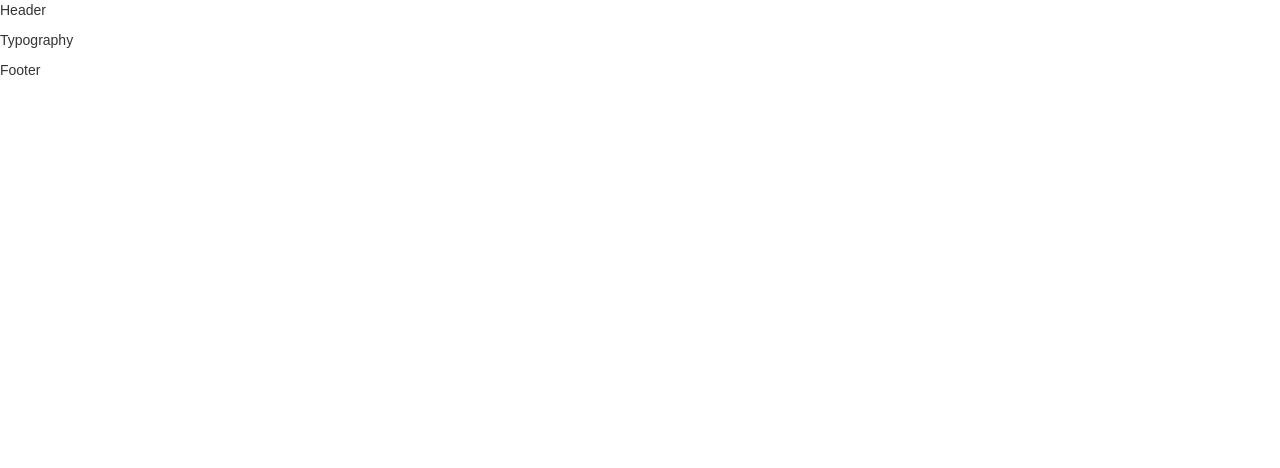
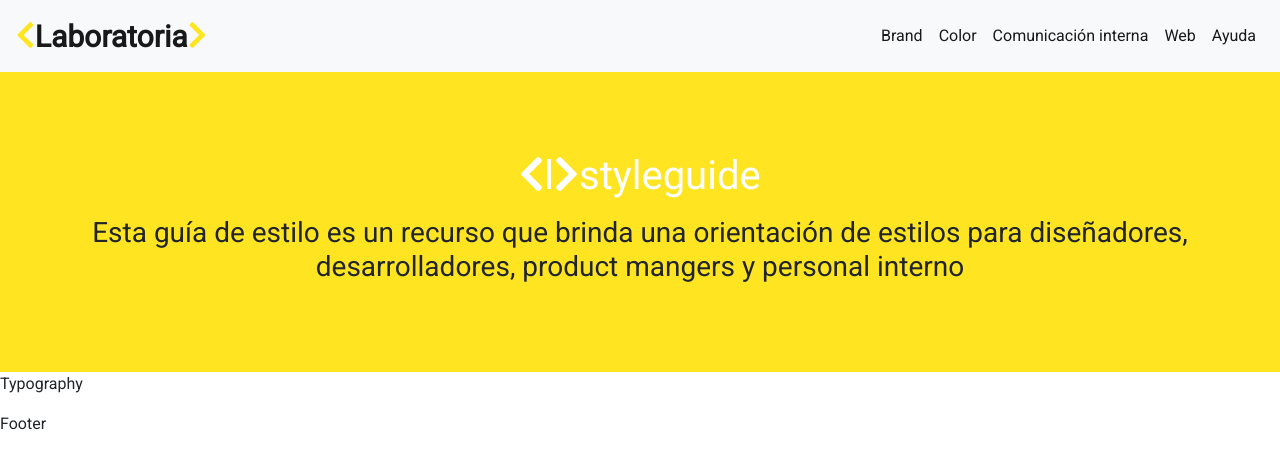
Before and after one commit to Rocciescobar/StyleGuide, a React app: page / in a window 1280 px wide. Built offline with nearby package versions, Linux system fonts and the light colour scheme.

Commit message:
añadiendo seccion header y slide

```diff
--- a/public/index.html
+++ b/public/index.html
@@ -4,13 +4,18 @@
     <meta charset="UTF-8">
     <meta name="viewport" content="width=device-width, initial-scale=1.0">
     <meta http-equiv="X-UA-Compatible" content="ie=edge">
-    <link rel="stylesheet" href="https://maxcdn.bootstrapcdn.com/bootstrap/3.3.7/css/bootstrap.min.css" integrity="sha384-BVYiiSIFeK1dGmJRAkycuHAHRg32OmUcww7on3RYdg4Va+PmSTsz/K68vbdEjh4u" crossorigin="anonymous">
+    <link href="https://fonts.googleapis.com/css?family=Roboto" rel="stylesheet">
+    <link rel="stylesheet" href="https://maxcdn.bootstrapcdn.com/bootstrap/4.0.0/css/bootstrap.min.css" integrity="sha384-Gn5384xqQ1aoWXA+058RXPxPg6fy4IWvTNh0E263XmFcJlSAwiGgFAW/dAiS6JXm" crossorigin="anonymous">
     <title>Document</title>
   </head>
   <body>
+    <ul>
+      <li></li>
+    </ul>
     <div id="root"></div>
-    <script src="https://code.jquery.com/jquery-3.3.1.min.js" integrity="sha256-FgpCb/KJQlLNfOu91ta32o/NMZxltwRo8QtmkMRdAu8=" crossorigin="anonymous"></script>
-    <script src="https://maxcdn.bootstrapcdn.com/bootstrap/3.3.7/js/bootstrap.min.js" integrity="sha384-Tc5IQib027qvyjSMfHjOMaLkfuWVxZxUPnCJA7l2mCWNIpG9mGCD8wGNIcPD7Txa" crossorigin="anonymous"></script>
+    <script src="https://code.jquery.com/jquery-3.2.1.slim.min.js" integrity="sha384-KJ3o2DKtIkvYIK3UENzmM7KCkRr/rE9/Qpg6aAZGJwFDMVNA/GpGFF93hXpG5KkN" crossorigin="anonymous"></script>
+    <script src="https://maxcdn.bootstrapcdn.com/bootstrap/4.0.0/js/bootstrap.min.js" integrity="sha384-JZR6Spejh4U02d8jOt6vLEHfe/JQGiRRSQQxSfFWpi1MquVdAyjUar5+76PVCmYl" crossorigin="anonymous"></script>
+    <script defer src="https://use.fontawesome.com/releases/v5.0.8/js/all.js" integrity="sha384-SlE991lGASHoBfWbelyBPLsUlwY1GwNDJo3jSJO04KZ33K2bwfV9YBauFfnzvynJ" crossorigin="anonymous"></script>
   </body>
 </html>
 </body>
--- a/src/components/App.js
+++ b/src/components/App.js
@@ -1,5 +1,7 @@
 import React from 'react';
 import Header from './Header'
+import Slide from './Slide'
+import Aside from './Aside'
 import Main from './Main';
 import Footer from './Footer'
 
@@ -7,6 +9,8 @@
 const App = () => (
   <div>
     <Header />
+    <Slide />
+    <Aside />
     <Main />
     <Footer />
   </div>
--- a/src/components/Aside.js
+++ b/src/components/Aside.js
@@ -3,10 +3,8 @@
 
 const Aside = () => (
   <div>
-    <div className="">
-      <span><Link to='/'></Link></span>
-      <span><Link to='/colors'></Link></span>
-    </div>
+
+
   </div>
 )
 export default Aside
--- a/src/components/Header.js
+++ b/src/components/Header.js
@@ -2,7 +2,36 @@
 
 const Header = () => (
   <div>
-    <p>Header</p>
+    <nav class="navbar navbar-expand-lg navbar-light bg-light">
+      <a class="navbar-brand " href="#"><i class="fas fa-chevron-left"></i><strong>Laboratoria</strong><i class="fas fa-chevron-right"></i></a>
+      <button class="navbar-toggler" type="button" data-toggle="collapse" data-target="#navbarText" aria-controls="navbarText" aria-expanded="false" aria-label="Toggle navigation">
+        <span class="navbar-toggler-icon"></span>
+      </button>
+      <div class="collapse navbar-collapse" id="navbarText">
+        <ul class="navbar-nav mr-auto">
+
+        </ul>
+        <span class="navbar-text">
+          <ul class="navbar-nav mr-auto">
+            <li class="nav-item active">
+              <a class="nav-link" href="#">Brand</a>
+            </li>
+            <li class="nav-item active">
+              <a class="nav-link" href="#">Color</a>
+            </li>
+            <li class="nav-item active">
+              <a class="nav-link" href="#">Comunicación interna</a>
+            </li>
+            <li class="nav-item active">
+              <a class="nav-link" href="#">Web</a>
+            </li>
+            <li class="nav-item active">
+              <a class="nav-link" href="#">Ayuda</a>
+            </li>
+          </ul>
+        </span>
+      </div>
+    </nav>
   </div>
 )
 
--- /dev/null
+++ b/src/components/Slide.js
@@ -0,0 +1,19 @@
+import React from 'react';
+
+const Slide = () => (
+  <div>
+    <section className="yellow" >
+    <div class="container-fluid">
+    <div class="row">
+    <div class="col-12">
+      <h1 class="text-center"><span><i class="fas fa-chevron-left"></i>l<i class="fas fa-chevron-right"></i></span>styleguide</h1>
+      <h3 class="text-center">Esta guía de estilo es un recurso que brinda una orientación de estilos para diseñadores, desarrolladores, product mangers y personal interno</h3>
+      </div>
+    </div>
+    </div>
+
+    </section>
+
+  </div>
+)
+export default Slide
--- a/src/index.css
+++ b/src/index.css
@@ -1,5 +1,37 @@
 body {
   margin: 0;
   padding: 0;
-  font-family: sans-serif;
+  box-sizing: border-box;
+  font-family: 'Roboto', sans-serif;
 }
+.line{
+  outline: 1px solid red;
+}
+ul{
+  list-style: none;
+  margin:0;
+  padding: 0;
+}
+/* componenete header*/
+.navbar-brand{
+  font-size: 30px;
+}
+/* iconos < y >*/
+.svg-inline--fa.fa-w-10{
+  color: #fee522;
+}
+
+/* Componente slide*/
+.yellow{
+  background-color: #ffe521;
+  height: 300px;
+}
+.yellow .svg-inline--fa.fa-w-10{
+  color: white;
+}
+
+.yellow h1{
+  color: white;
+  margin-top: 5rem;
+  margin-bottom: 1rem;
+}
```
